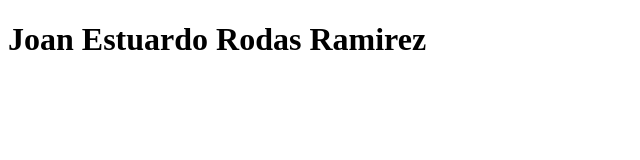
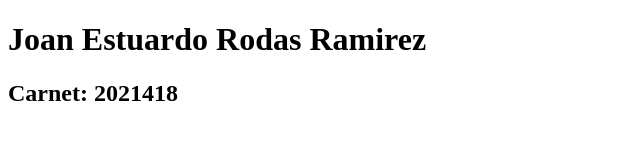
Before and after one commit to jrodas2021418/IN5CV_2022, a plain HTML site: page index.html in a window 1280 px wide. Shown: the whole page, without its empty margins (0-640 px from the left). Drawn offline with Linux system fonts and the light colour scheme.

Commit message:
Se agrego el carnet del desarrollador

```diff
--- a/index.html
+++ b/index.html
@@ -8,5 +8,6 @@
 </head>
 <body>
     <h1>Joan Estuardo Rodas Ramirez</h1>
+    <h2>Carnet: 2021418</h2>
 </body>
 </html>
```
